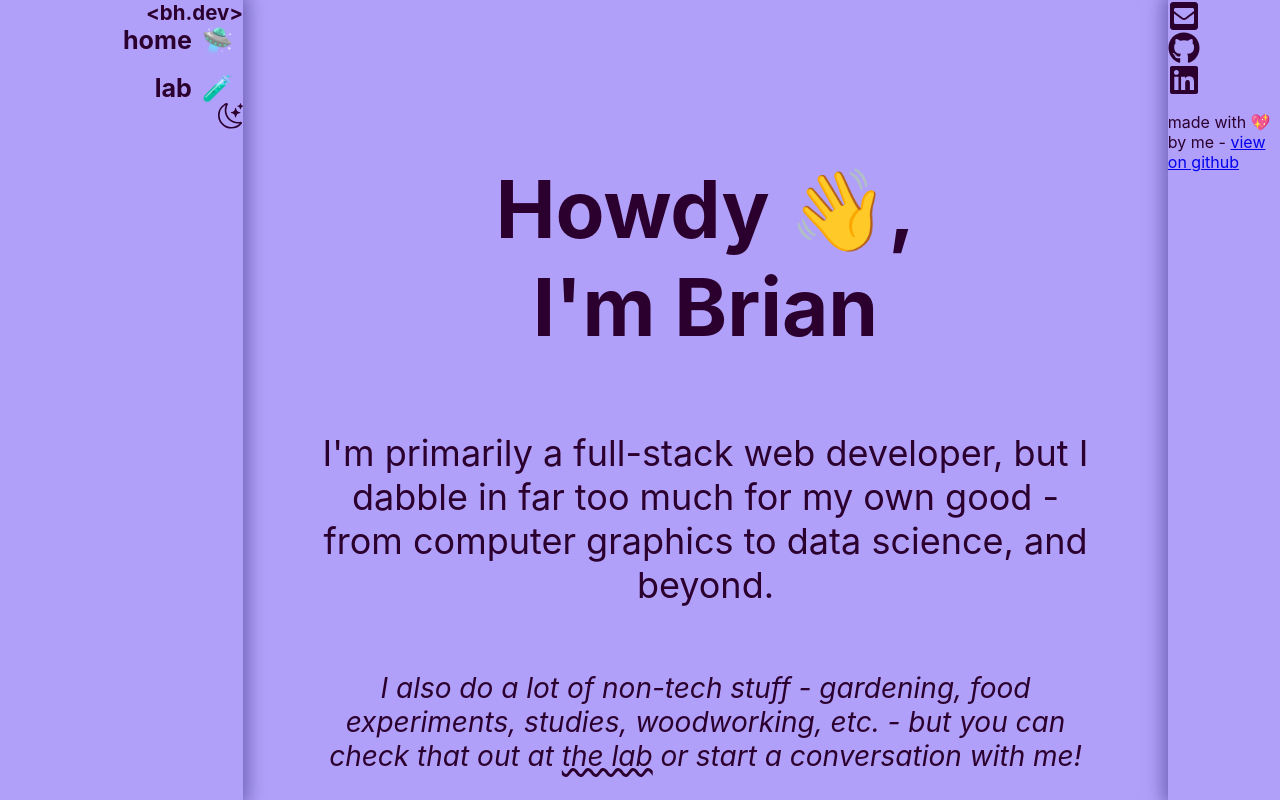
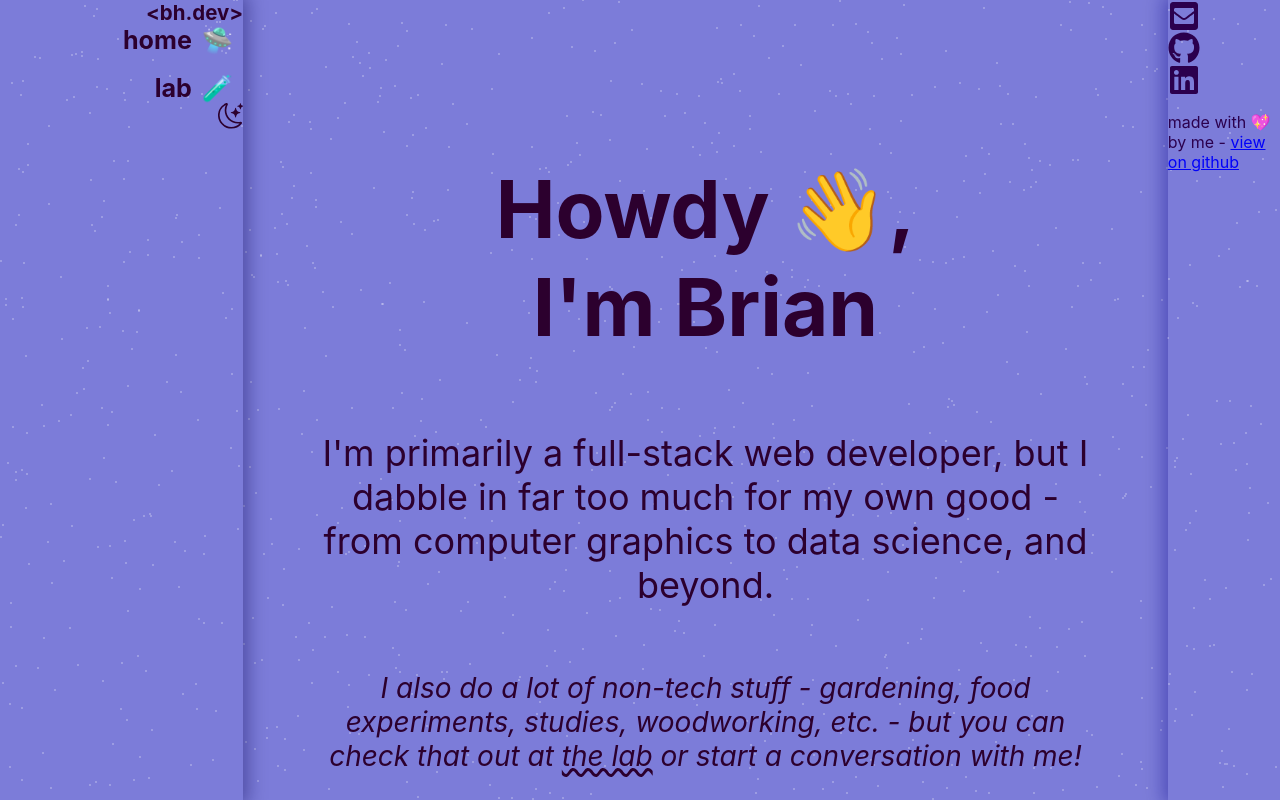
Before and after one commit to 1f928/prsm, a React (Create React App) app: page / in a window 1280 px wide. Built offline with nearby package versions, Linux system fonts and the light colour scheme.

Commit message:
background testing

```diff
--- a/src/App.css
+++ b/src/App.css
@@ -7,6 +7,7 @@ html, body, #root, .app {
 .app {
   color: var(--primary-fg-color);
   background-color: var(--primary-bg-color);
+  mix-blend-mode: hard-light;
 
   display: flex;
   justify-content: space-between;
--- a/src/App.js
+++ b/src/App.js
@@ -13,7 +13,7 @@ import Home from './views/Home';
 import Lab from './views/Lab';
 import Stats from './views/Stats';
 
-// import Background from './comps/Background';
+import Background from './Background';
 import StartBar from './comps/StartBar';
 import EndBar from './comps/EndBar';
 
@@ -28,7 +28,7 @@ function App() {
     <LayoutContext.Provider value={{isLandscape, isMobile}}>
     <ThemeProvider theme={settings.theme} brightness={settings.brightness} />
       <div className="app">
-        {/* <Background /> */}
+        <Background />
         <Router>
           <StartBar />
           <div className="content">
@@ -37,6 +37,7 @@ function App() {
               <Route path="/stats" component={Stats} />
               <Route path="/" component={Home} />
             </Switch>
+          <Background />
           </div>
           <EndBar />
         </Router>
--- a/src/comps/Background.js
+++ b/src/Background.js
@@ -28,7 +28,7 @@ function Background(props) {
     canvas.width = width;
     canvas.height = height;
 
-    // context.fillStyle='#7c7cd9';
+    context.fillStyle='#7c7cd9';
     context.fillRect(0,0,canvas.width,canvas.height);
     Array.from({length: 1000}).forEach(_ => drawStar(context, width, height));
   }, [ref]);
--- a/src/comps/EndBar.css
+++ b/src/comps/EndBar.css
@@ -7,6 +7,7 @@
   position: sticky;
   top: 0;
   height: 100vh;
+  mix-blend-mode: hard-light;
 
   box-shadow: var(--inside-border);
 }
@@ -64,7 +65,7 @@
       display: flex;
       flex-direction: row;
 
-      background: inherit;
+      /* background: inherit; */
 
       bottom: 0;
       width: 100%;
@@ -112,7 +113,7 @@
     min-width: unset;
     max-width: unset;
 
-    background: inherit;
+    /* background: inherit; */
 
     display: flex;
     justify-content: space-between;
--- a/src/comps/StartBar.css
+++ b/src/comps/StartBar.css
@@ -65,7 +65,7 @@
     .startbar {
       top: 0;
       height: 6.5vh;
-      background: inherit;
+      /* background: inherit; */
       max-width: unset;
       width: 100%;
 
--- a/src/views/Home.css
+++ b/src/views/Home.css
@@ -116,6 +116,7 @@ h1 {
   padding-bottom: .6em;
 
 }
+
 .links > a + a {
   height: 100%;
   width: 0;
```
